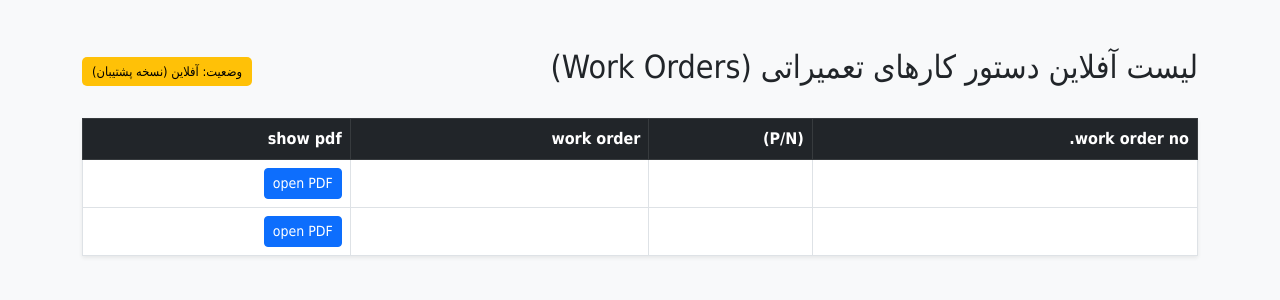
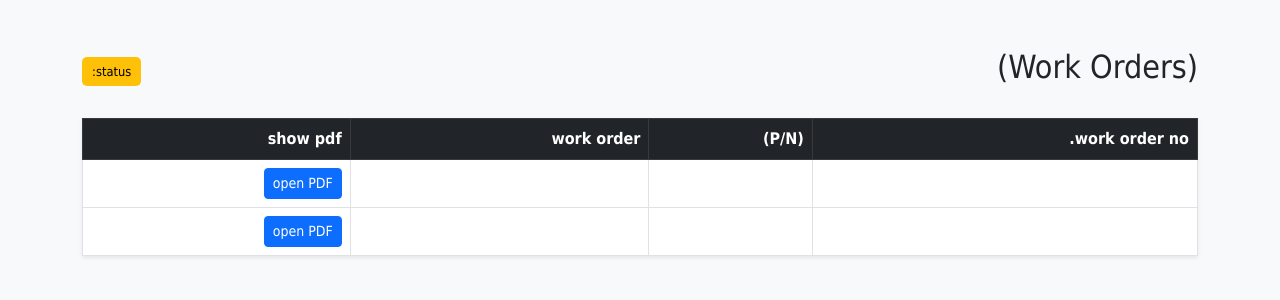
Before and after one commit to nikipanahi/predictive-System, a Flask app: page / in a window 1280 px wide. Shown: the top 300 px of the page. Run offline with Flask 3, Linux system fonts and the light colour scheme.

Commit message:
Update index.html

```diff
--- a/Offline_Portal/templates/index.html
+++ b/Offline_Portal/templates/index.html
@@ -2,7 +2,7 @@
 <html lang="fa" dir="rtl">
 <head>
     <meta charset="UTF-8">
-    <title>پنل آفلاین مدارک MRO</title>
+    <title>Offline Panel of MRO</title>
     <link rel="stylesheet" href="https://cdn.jsdelivr.net/npm/bootstrap@5.3.0/dist/css/bootstrap.min.css">
     <style>
         body { background-color: #f8f9fa; font-family: Tahoma, sans-serif; }
@@ -12,8 +12,8 @@
 <body>
     <div class="container mt-5">
         <div class="d-flex justify-content-between align-items-center mb-4">
-            <h2>لیست آفلاین دستور کارهای تعمیراتی (Work Orders)</h2>
-            <span class="offline-badge">وضعیت: آفلاین (نسخه پشتیبان)</span>
+            <h2> (Work Orders)</h2>
+            <span class="offline-badge">status:</span>
         </div>
 
         <table class="table table-bordered table-hover bg-white shadow-sm">
```
